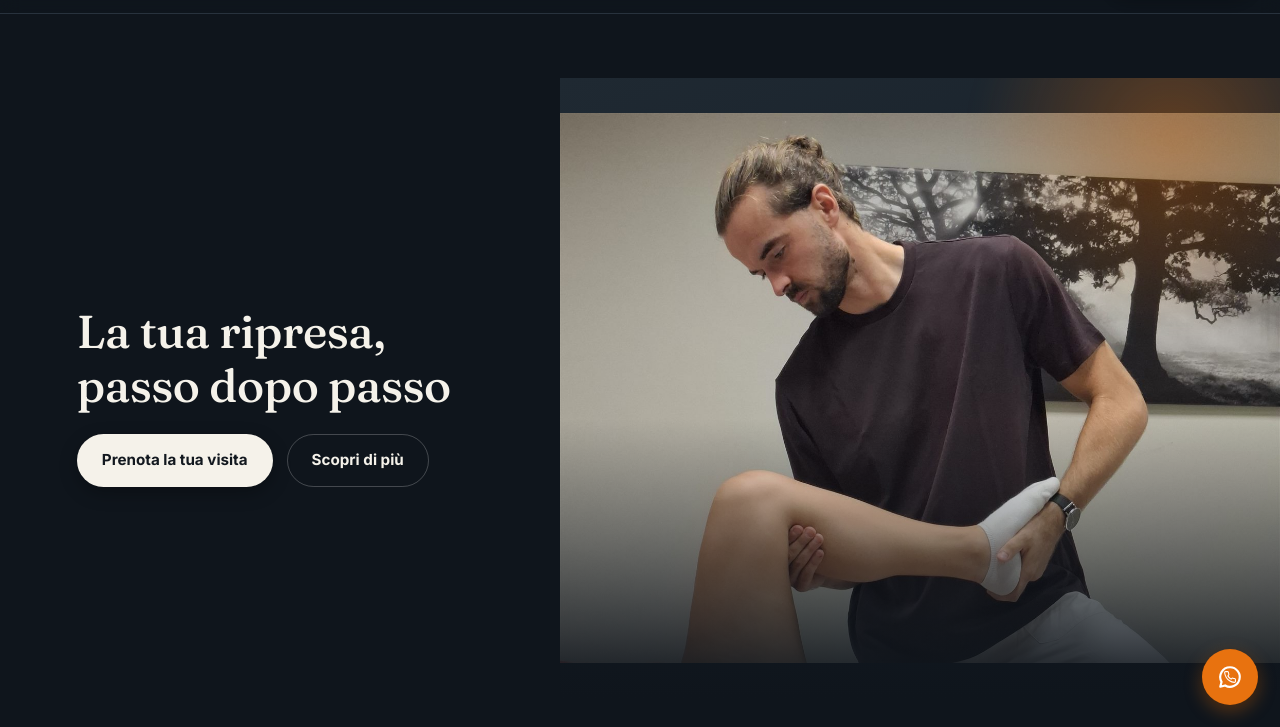
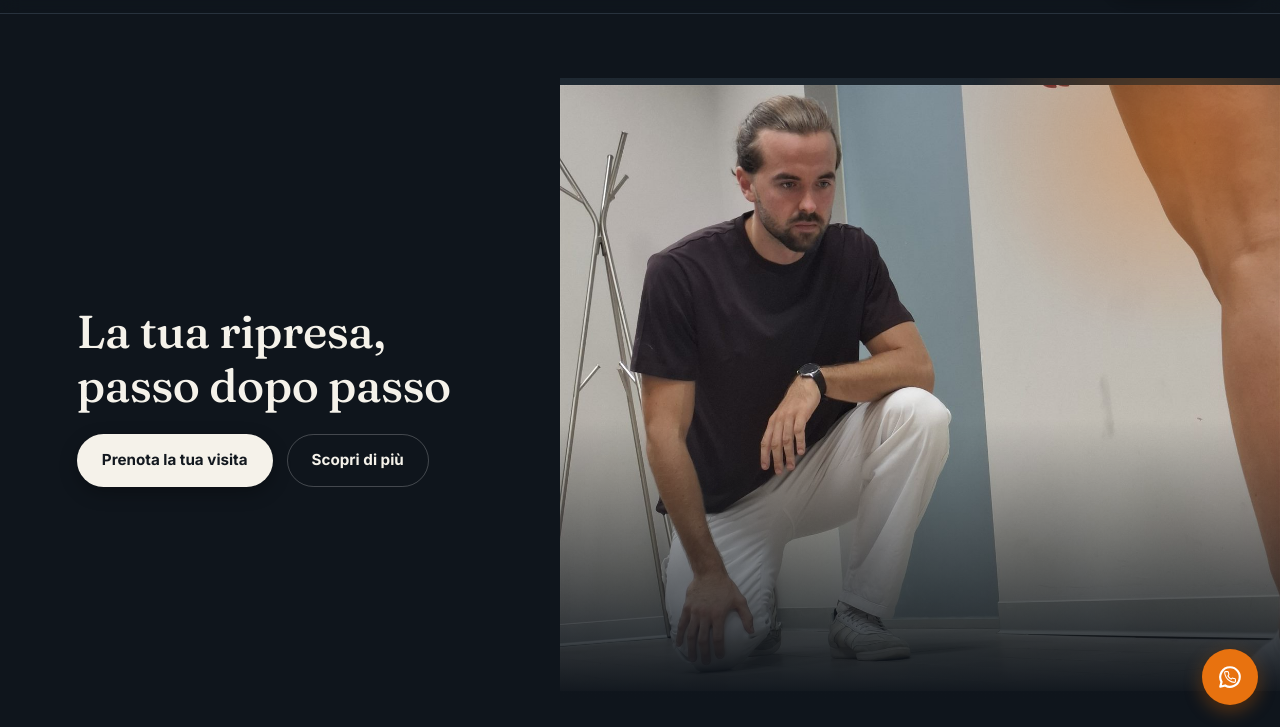
Before and after one commit to PowerFisio1/sito-fkt, a plain HTML site: page index.html in a window 1280 px wide. Shown: the part 73-800 px from the top of the page. Drawn offline with Linux system fonts and the light colour scheme.

Commit message:
Add files via upload

```diff
--- a/index.html
+++ b/index.html
@@ -50,7 +50,10 @@
       </div>
       <div class="heroRight">
         <div class="imgPlaceholder" style="padding:0;">
-          <img src="img/hero-kamil.jpg" alt="Kamil Gontarski durante una valutazione fisioterapica" class="heroPhoto">
+          <picture>
+            <source media="(min-width: 641px)" srcset="img/hero-kamil-desktop.jpg">
+            <img src="img/hero-kamil.jpg" alt="Kamil Gontarski durante una valutazione fisioterapica" class="heroPhoto">
+          </picture>
         </div>
       </div>
     </div>
--- a/style.css
+++ b/style.css
@@ -123,6 +123,7 @@ nav.mainNav a.active{background:rgba(255,255,255,.08); opacity:1; color:var(--ac
   position:absolute; inset:0; width:100%; height:100%; border-radius:0; border:none;
   aspect-ratio:auto; z-index:0;
 }
+.imgPlaceholder picture{display:block; width:100%; height:100%;}
 /* "contain", non "cover": su schermi larghi il riquadro diventa molto più
    largo che alto (la colonna testo è limitata a 560px, la foto prende tutto
    lo spazio restante) — con "cover" il ritaglio verticale tagliava via la
```
